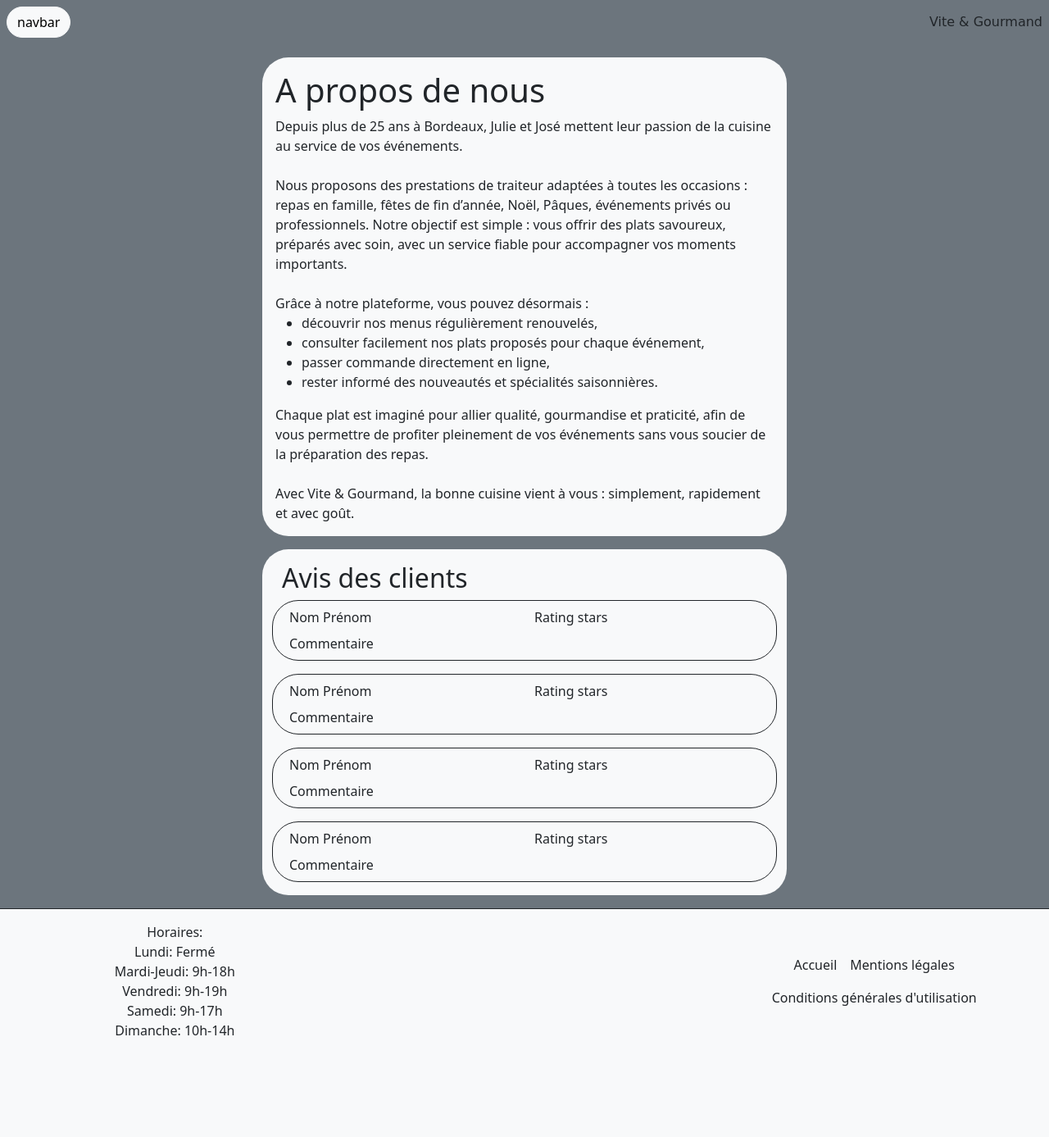
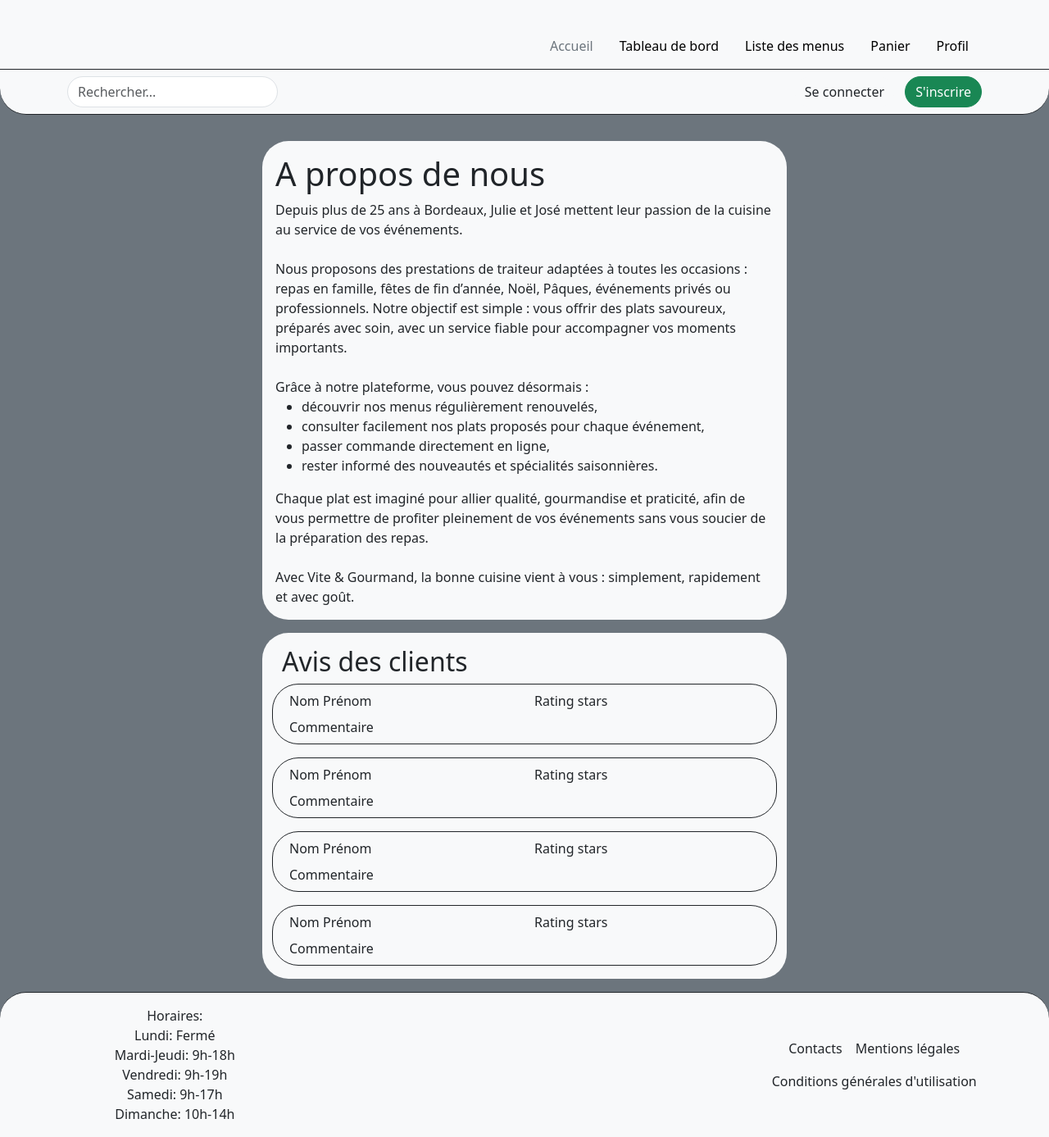
Before and after one commit to Alexandre-Lafont/Vite-et-Gourmand, a PHP site: page / in a window 1280 px wide. Shown: the whole page at 82% size. Before the commit the page ends 1263 px from the top, so only its background shows below. Run offline with PHP 8.4, Linux system fonts and the light colour scheme; some libraries are stand-ins or nearby versions.

Commit message:
Ajout templates/header.php et MaJ  style footer.php

```diff
--- a/index.php
+++ b/index.php
@@ -1,27 +1,4 @@
-<!DOCTYPE html>
-<html>
-<head>
-
-    <meta charset='utf-8'>
-    <meta name='viewport' content='width=device-width, initial-scale=1'>
-
-    <title>Vite & Gourmand - Accueil</title>
-
-    <link rel="stylesheet" href="./node_modules/bootstrap/dist/css/bootstrap.min.css">
-    <link rel='stylesheet' type='text/css' media='screen' href='style.css'>
-
-</head>
-
-<body class="bg-secondary d-flex flex-column">
-
-    <header class="d-flex justify-content-between align-items-center m-2">
-
-        <button type="button" class="btn btn-light rounded-5">navbar</button>
-        <a href="/index.html" class="website-title navbar-brand">Vite & Gourmand</a>
-
-    </header>
-
-    <main>
+<?php include_once 'templates/header.php'; ?>
 
 <!-- Présentation Vite & Gourmand -->
 <div class="m-3 p-3 bg-light rounded-5 col-md-6 mx-auto">
--- a/templates/footer.php
+++ b/templates/footer.php
@@ -1,6 +1,6 @@
     </main>
 
-    <footer class="d-flex flex-wrap justify-content-center align-items-center py-3 border-top border-top border-dark text-center bg-light">
+    <footer class="d-flex flex-wrap justify-content-center align-items-center py-3 border-top border-top border-dark text-center bg-light rounded-5 rounded-bottom-0">
 
         <div class="col-md-4 align-items-center justify-content-center">
             <p>Horaires:</p>
@@ -18,7 +18,7 @@
         </a>
 
         <ul class="nav col-md-4 justify-content-center">
-            <li class="nav-item"><a href="/index.php" class="nav-link px-2 text-dark">Accueil</a></li>
+            <li class="nav-item"><a href="#" class="nav-link px-2 text-dark">Contacts</a></li>
             <li class="nav-item"><a href="#" class="nav-link px-2 text-dark">Mentions légales</a></li>
             <li class="nav-item"><a href="#" class="nav-link px-2 text-dark">Conditions générales d'utilisation</a></li>
         </ul>
--- /dev/null
+++ b/templates/header.php
@@ -0,0 +1,82 @@
+<!DOCTYPE html>
+<html>
+<head>
+
+    <meta charset='utf-8'>
+    <meta name='viewport' content='width=device-width, initial-scale=1'>
+
+    <title>Vite & Gourmand - Accueil</title>
+
+    <link rel="stylesheet" href="./node_modules/bootstrap/dist/css/bootstrap.min.css">
+    <link rel='stylesheet' type='text/css' media='screen' href='style.css'>
+
+</head>
+
+<body class="bg-secondary d-flex flex-column">
+
+    <header class="bg-light">
+        <div class="px-3 py-2 border-bottom border-dark">
+            <div class="container">
+                <div class="d-flex flex-wrap align-items-center justify-content-center justify-content-lg-start">
+                    <a href="/" class="d-flex align-items-center my-2 my-lg-0 me-lg-auto text-black text-decoration-none">
+                        <svg class="bi me-2" width="40" height="32" role="img" aria-label="Bootstrap">
+                            <use xlink:href="#bootstrap"></use>
+                        </svg>
+                    </a>
+                    <ul class="nav col-12 col-lg-auto my-2 justify-content-center my-md-0">
+                        <li> <a href="#" class="nav-link text-secondary">
+                                <svg class="bi d-block mx-auto mb-1" width="24" height="24" aria-hidden="true">
+                                    <use xlink:href="#home"></use>
+                                </svg>
+                                Accueil
+                            </a>
+                        </li>
+                        <li> <a href="#" class="nav-link text-black">
+                                <svg class="bi d-block mx-auto mb-1" width="24" height="24" aria-hidden="true">
+                                    <use xlink:href="#speedometer2"></use>
+                                </svg>
+                                Tableau de bord
+                            </a>
+                        </li>
+                        <li> <a href="#" class="nav-link text-black">
+                                <svg class="bi d-block mx-auto mb-1" width="24" height="24" aria-hidden="true">
+                                    <use xlink:href="#table"></use>
+                                </svg>
+                                Liste des menus
+                            </a>
+                        </li>
+                        <li> <a href="#" class="nav-link text-black">
+                                <svg class="bi d-block mx-auto mb-1" width="24" height="24" aria-hidden="true">
+                                    <use xlink:href="#grid"></use>
+                                </svg>
+                                Panier
+                            </a>
+                        </li>
+                        <li> <a href="#" class="nav-link text-black">
+                                <svg class="bi d-block mx-auto mb-1" width="24" height="24" aria-hidden="true">
+                                    <use xlink:href="#people-circle"></use>
+                                </svg>
+                                Profil
+                            </a>
+                        </li>
+                    </ul>
+                </div>
+            </div>
+        </div>
+    </header>
+
+
+    <div class="px-3 py-2 bg-light border-bottom border-dark mb-3 rounded-5 rounded-top-0">
+        <div class="container d-flex flex-wrap justify-content-center">
+            <form class="col-12 col-lg-auto mb-2 mb-lg-0 me-lg-auto" role="search">
+                <input type="search" class="form-control rounded-5" placeholder="Rechercher..." aria-label="Rechercher">
+            </form>
+
+            <div class="text-end">
+                <button type="button" class="btn btn-light text-dark me-2 rounded-5">Se connecter</button>
+                <button type="button" class="btn btn-success rounded-5">S'inscrire</button>
+            </div>
+        </div>
+    </div>
+
+    <main>
```
Lines whose indentation alone changed are shown as unchanged.
